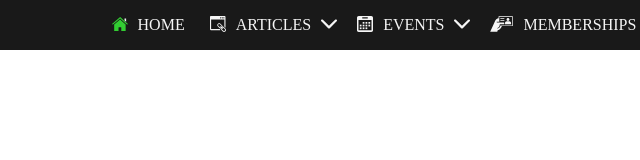
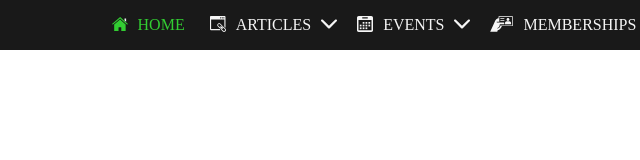
Before and after one commit to uuuueuphoria/WebDesign1, a plain HTML site: page dropdown menu/index.html in a window 1280 px wide. In both pictures the pointer is over the link "HOME". Shown: the full height of the page, 113-753 px from the left. Drawn offline with Linux system fonts and the light colour scheme.

Commit message:
Update style.css

```diff
--- a/dropdown menu/css/style.css
+++ b/dropdown menu/css/style.css
@@ -32,7 +32,8 @@ nav a {
   justify-content: center;
   padding: 16px 0;
 }
-nav a:hover svg {
+nav a:hover svg,
+nav a:hover {
   color: limegreen;
 }
 nav a:hover path,
```
